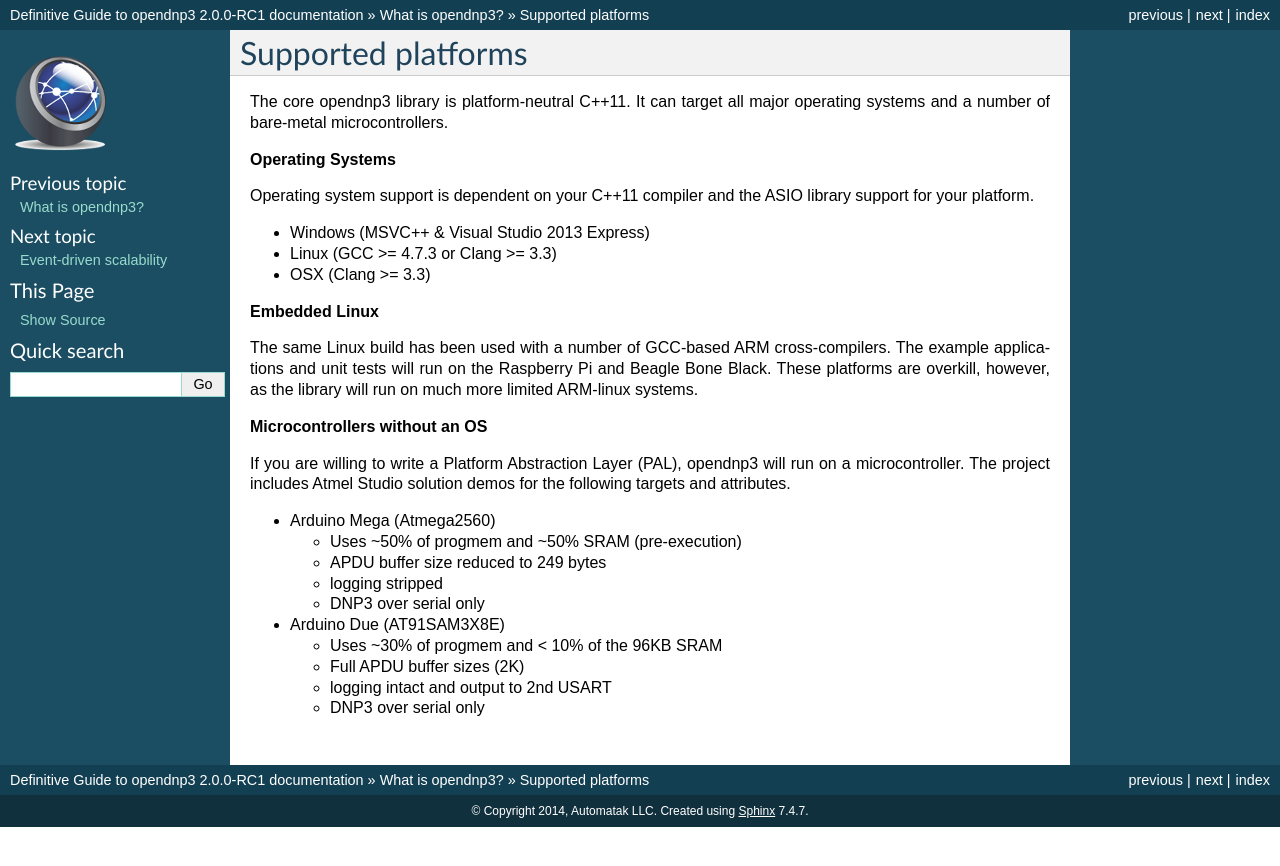
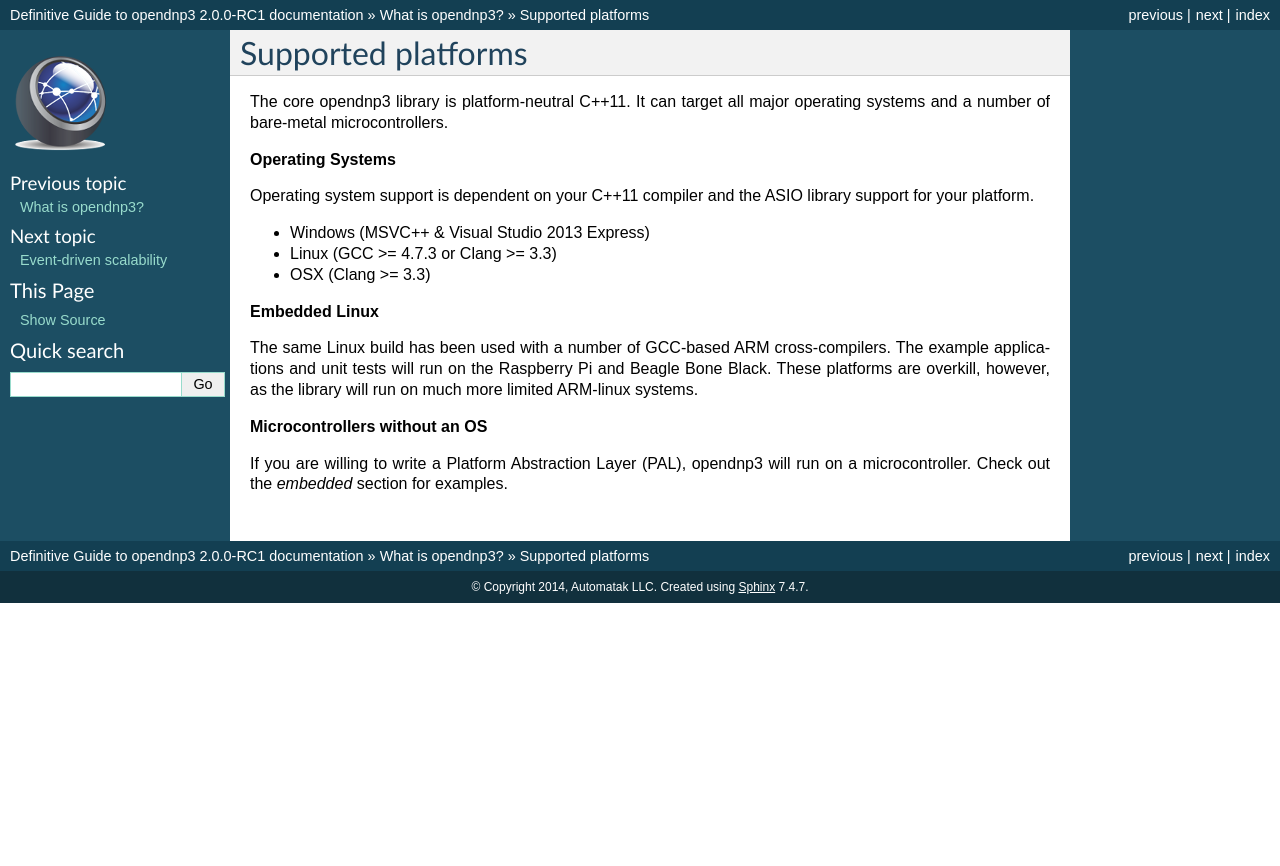
Before and after one commit to dnp3/opendnp3-guide, a Sphinx documentation site: the page built from source/opendnp3-intro/platforms.rst, in a window 1280 px wide. Shown: the top 866 px of the page. Built offline with Sphinx 7.4.7, drawn with Linux system fonts in a browser that asks for light colours.

Commit message:
removed duplicate content

```diff
--- a/source/opendnp3-intro/platforms.rst
+++ b/source/opendnp3-intro/platforms.rst
@@ -23,24 +23,4 @@
 **Microcontrollers without an OS**
 
 If you are willing to write a Platform Abstraction Layer (PAL), opendnp3 will run on a microcontroller.
-The project includes Atmel Studio solution demos for the following targets and attributes.
-
-* Arduino Mega (Atmega2560)
-
-  * Uses ~50% of progmem and ~50% SRAM (pre-execution)
-
-  * APDU buffer size reduced to 249 bytes
-
-  * logging stripped
-
-  * DNP3 over serial only
-
-* Arduino Due (AT91SAM3X8E)
-
-  * Uses ~30% of progmem and < 10% of the 96KB SRAM
-
-  * Full APDU buffer sizes (2K)
-
-  * logging intact and output to 2nd USART
-
-  * DNP3 over serial only
+Check out the *embedded* section for examples.
```
